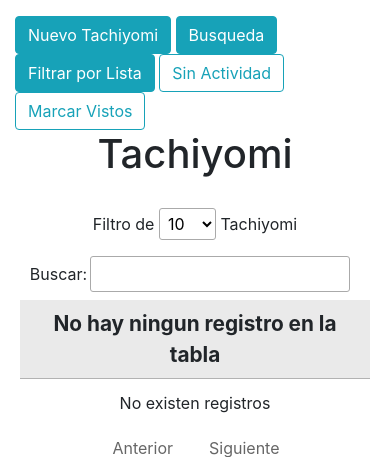
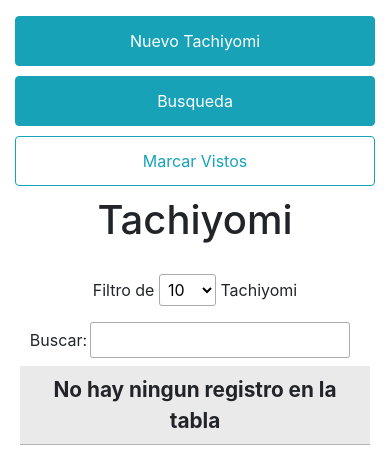
Before and after one commit to jeferson1754/proyecto_mangas, a PHP site: page /Tachiyomi/index.php in a window 390 px wide. Shown: the part 56-513 px from the top of the page. Run offline with PHP 8.4, Linux system fonts and the light colour scheme; data that the repository does not hold is empty; some libraries are stand-ins or nearby versions.

Commit message:
Se cambio los estilos de tachiyomi al css y se subio al servidor

```diff
--- a/Tachiyomi/css/style.css
+++ b/Tachiyomi/css/style.css
@@ -126,4 +126,14 @@ a:visited {
         margin: auto;
     }
 
+    .ocultar {
+        display: none;
+    }
+
+    .mostrar {
+        width: 100%;
+        height: 50px;
+        margin-bottom: 10px;
+    }
+
 }
--- a/Tachiyomi/index.php
+++ b/Tachiyomi/index.php
@@ -15,7 +15,7 @@ $fecha_futura = date('Y-m-d', strtotime($fecha_actual . ' +1 day'));
     <script src="https://kit.fontawesome.com/8846655159.js" crossorigin="anonymous"></script>
     <script src="//cdn.jsdelivr.net/npm/sweetalert2@11"></script>
     <link rel="stylesheet" type="text/css" href="./css/bootstrap.css">
-    <link rel="stylesheet" type="text/css" href="./css/style.css">
+    <link rel="stylesheet" type="text/css" href="./css/style.css?<?php echo time(); ?>">
     <title><?php echo ucfirst($tabla) ?>
     </title>
 </head>
@@ -31,18 +31,18 @@ $fecha_futura = date('Y-m-d', strtotime($fecha_actual . ' +1 day'));
     <div class="col-sm">
         <!--- Formulario para registrar Cliente --->
         <form action="" method="GET">
-            <button type="button" class="btn btn-info " data-toggle="modal" data-target="#new">
+            <button type="button" class="btn btn-info mostrar" data-toggle="modal" data-target="#new">
                 Nuevo <?php echo ucfirst($tabla); ?>
             </button>
-            <button type="button" class="btn btn-info " onclick="myFunction2()">
+            <button type="button" class="btn btn-info mostrar" onclick="myFunction2()">
                 Busqueda
             </button>
-            <button type="button" class="btn btn-info " onclick="myFunction()">
+            <button type="button" class="btn btn-info ocultar" onclick="myFunction()">
                 Filtrar por Lista
             </button>
 
-            <button class="btn btn-outline-info" type="submit" name="sin-actividad"> Sin Actividad </button>
-            <button class="btn btn-outline-info" type="button" onclick="vistos()" name="marcar-vistos"> Marcar Vistos </button>
+            <button class="btn btn-outline-info ocultar" type="submit" name="sin-actividad"> Sin Actividad </button>
+            <button class="btn btn-outline-info mostrar" type="button" onclick="vistos()" name="marcar-vistos"> Marcar Vistos </button>
         </form>
         <div class="class-control" id="myDIV" style="display:none;">
             <form id="estado" action="" method="GET">
```
